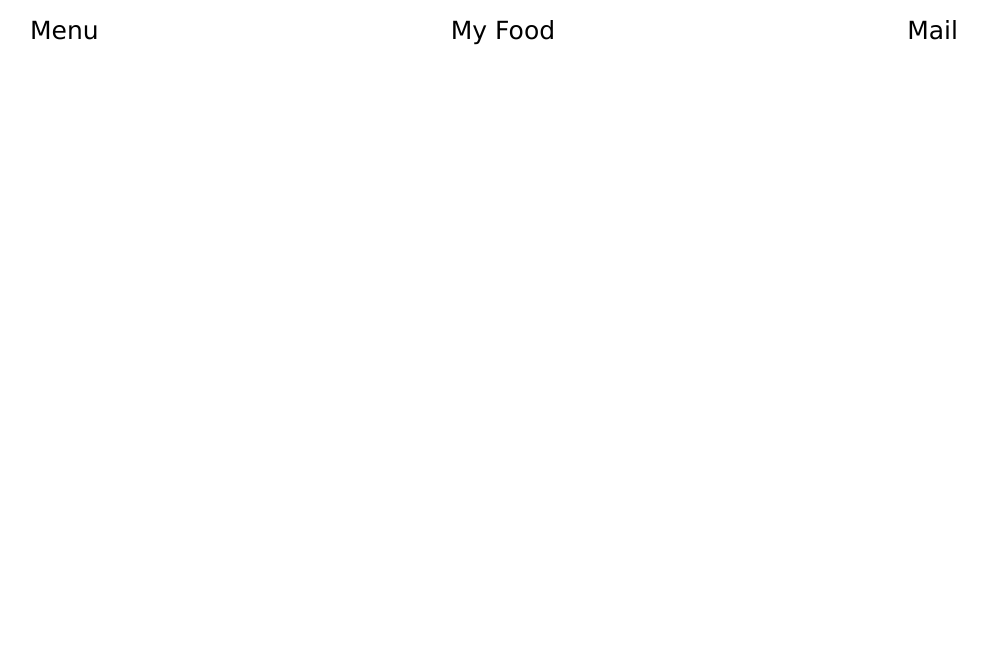
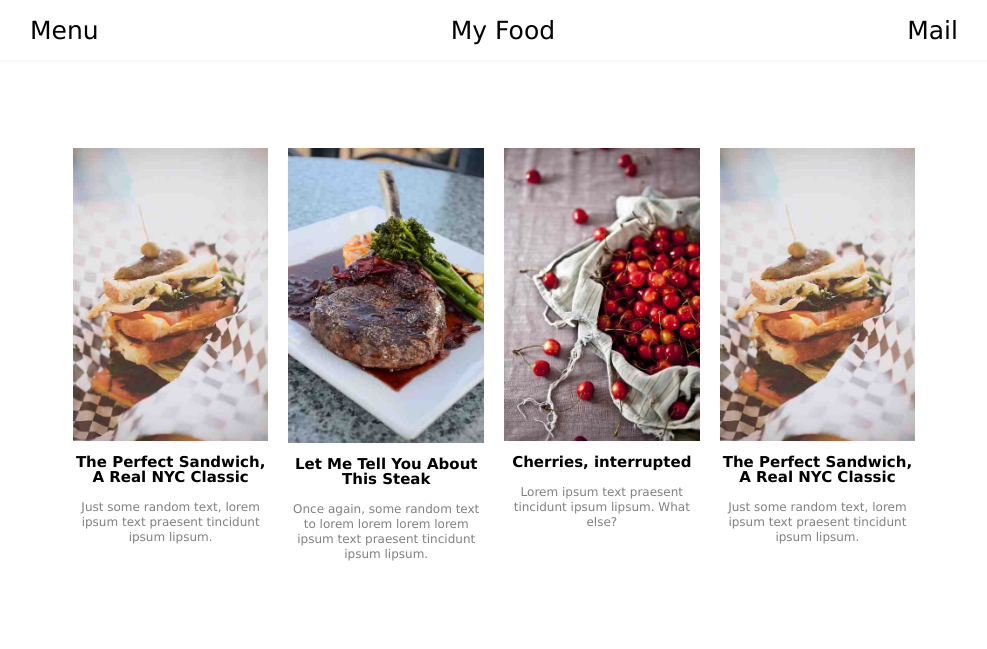
Before and after one commit to Bamazaev/homework-7, a plain HTML site: page Index.html in a window 1280 px wide. Shown: the whole page, without its empty margins (146-1133 px from the left). Drawn offline with Linux system fonts and the light colour scheme.

Commit message:
Slider add

```diff
--- a/Index.html
+++ b/Index.html
@@ -1,18 +1,52 @@
 <!DOCTYPE html>
 <html lang="en">
   <head>
-    <meta charset="UTF-8">
-    <meta name="viewport" content="width=device-width, initial-scale=1.0">
+    <meta charset="UTF-8" />
+    <meta name="viewport" content="width=device-width, initial-scale=1.0" />
     <title>Document</title>
-    <link rel="stylesheet" href="style.css">
+    <link rel="stylesheet" href="style.css" />
   </head>
   <body>
-    <div class="main-contener">
     <div class="header">
       <a href="">Menu</a>
       <a href="">My Food</a>
       <a href="">Mail</a>
     </div>
+    <div class="main-contener">
+      <div class="slider">
+        <div class="foto1">
+          <img src="./image/1.jpg" alt="" />
+          <h1>The Perfect Sandwich, A Real NYC Classic</h1> <br>
+          <p>
+            Just some random text, lorem ipsum text praesent tincidunt ipsum
+            lipsum.
+          </p>
+        </div>
+        <div class="foto1">
+          <img src="./image/2.jpg" alt="" />
+          <h1>Let Me Tell You About This Steak</h1> <br>
+          <p>
+            Once again, some random text to lorem lorem lorem lorem ipsum text
+            praesent tincidunt ipsum lipsum.
+          </p>
+        </div>
+        <div class="foto1">
+          <img src="./image/3.jpg" alt="" />
+          <h1>Cherries, interrupted</h1> <br>
+          <p>
+            Lorem ipsum text praesent tincidunt ipsum lipsum.
+What else?
+          </p>
+        </div>
+        <div class="foto1">
+          <img src="./image/1.jpg" alt="" />
+          <h1>The Perfect Sandwich, A Real NYC Classic</h1> <br>
+          <p>
+            Just some random text, lorem ipsum text praesent tincidunt ipsum
+            lipsum.
+          </p>
+        </div>
+      </div>
     </div>
   </body>
 </html>
--- a/style.css
+++ b/style.css
@@ -1,6 +1,10 @@
 *{
     font-family: Verdana, Geneva, Tahoma, sans-serif;
     margin: 0;
+}
+.main-contener{
+    margin: 70px 135px 0px;
+    padding: 8px 16px;
 }
 .header{
     display: flex;
@@ -8,9 +12,33 @@
     align-items: center;
     width: 100%;
     height: 60px;
+    box-shadow: 0px 2px 5px rgba(0, 0, 0, 0.041);
 }
 .header a{
     font-size: 25px;
     text-decoration: none;
     color: black;
 }
+.slider{
+    display: flex;
+    justify-content: center;
+    width: 100%;
+    height: 500px;
+    text-align: center;
+}
+.slider .foto1 h1{
+    padding-top: 12px;
+    font-size: 15px;
+}
+.foto1 p{
+    font-size: 12px;
+    color: gray;
+}
+.foto1 img{
+    width: 100%;
+}
+.foto1{
+    width: 20%;
+    padding: 10px;
+    line-height: 15px;
+}
```
Lines whose indentation alone changed are shown as unchanged.
